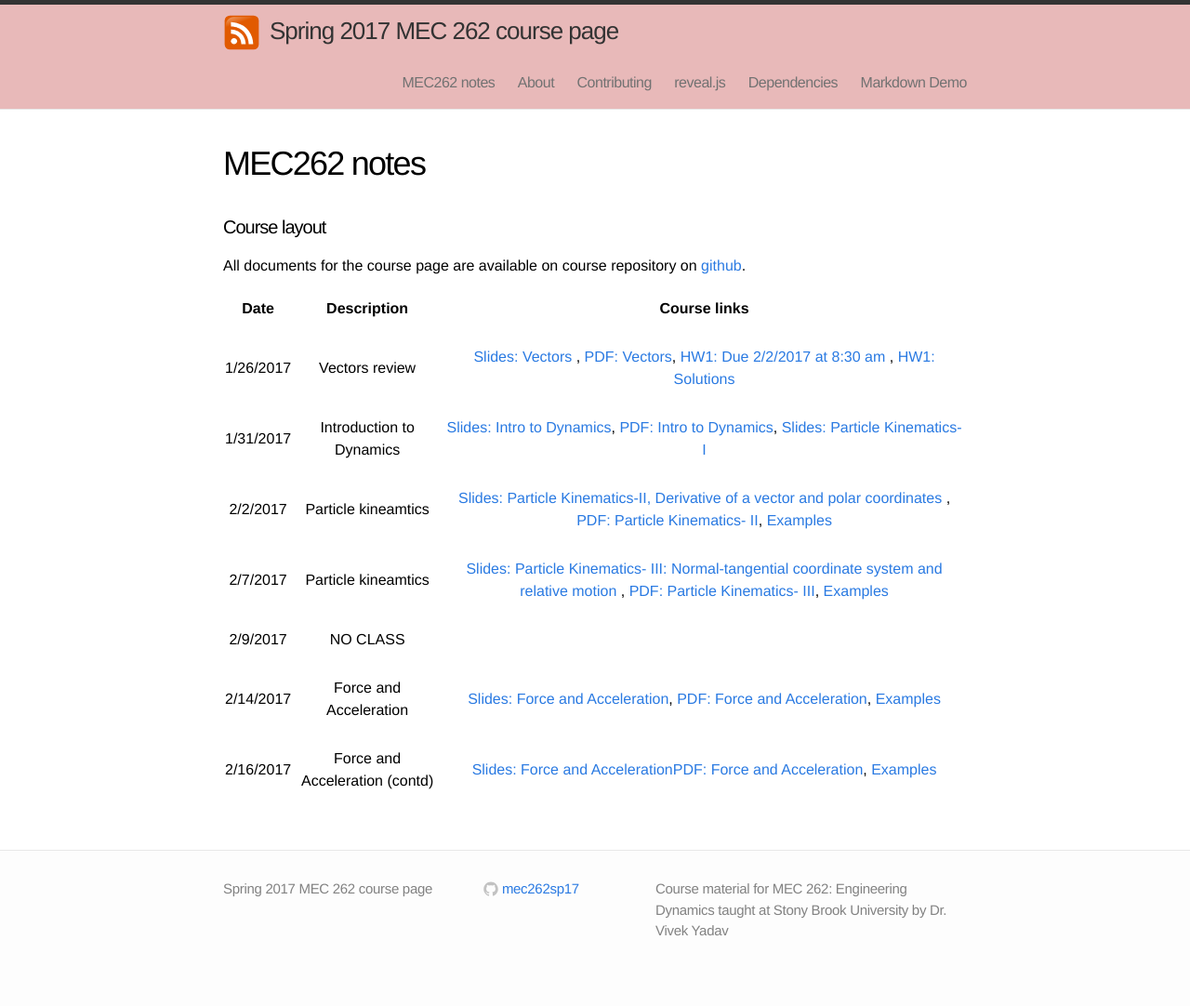
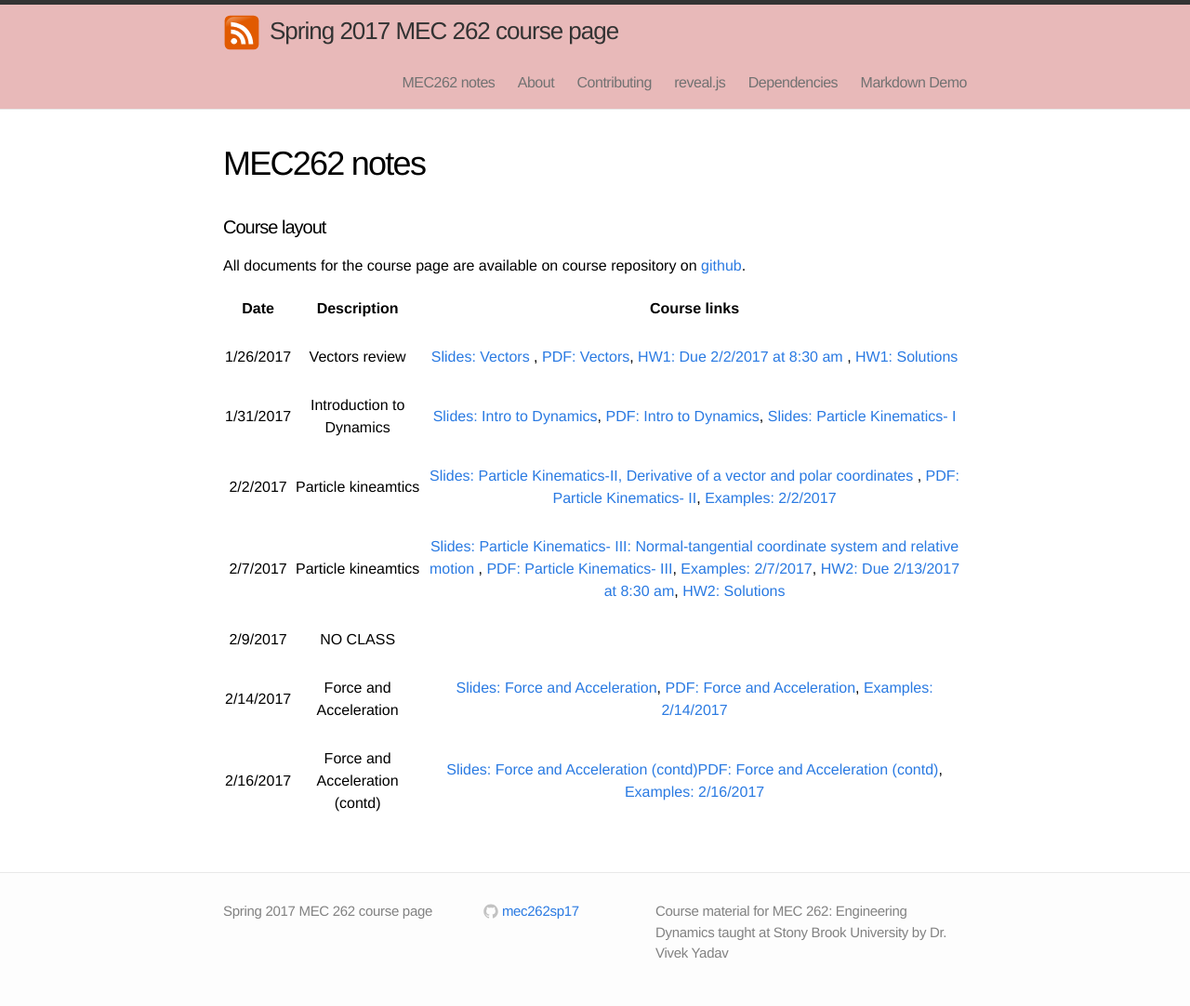
Before and after one commit to mec262sp17/mec262sp17.github.io, a Jekyll site: the page built from Course_materials.md, in a window 1280 px wide. Shown: the whole page at 93% size. Built offline with Jekyll 4.4.1, drawn with Linux system fonts in a browser that asks for light colours; before the commit the page ends 1058 px from its top, so only the background shows below that.

Commit message:
added course page

```diff
--- a/Course_materials.md
+++ b/Course_materials.md
@@ -19,12 +19,12 @@
 | | | |
 |       1/31/2017    |    Introduction to Dynamics |  [Slides: Intro to Dynamics](https://mec262sp17.github.io/Presentations/Ch1_Intro_to_Dynamics.html#/), [PDF: Intro to Dynamics](https://mec262sp17.github.io/Presentations/Ch1_Intro_to_Dynamics.pdf), [Slides: Particle Kinematics- I](https://mec262sp17.github.io/Presentations/Ch2_Particle_Kinematics.html#/)          |
 | | | |
-|       2/2/2017    |    Particle kineamtics |  [Slides: Particle Kinematics-II, Derivative of a vector and polar coordinates](https://mec262sp17.github.io/Presentations/Ch2_Particle_Kinematics_2.html#/)   , [PDF: Particle Kinematics- II](https://mec262sp17.github.io/Presentations/Ch2_Particle_Kinematics_2.pdf), [Examples](https://mec262sp17.github.io/Notes/examples_212017_mec262.pdf)        |
+|       2/2/2017    |    Particle kineamtics |  [Slides: Particle Kinematics-II, Derivative of a vector and polar coordinates](https://mec262sp17.github.io/Presentations/Ch2_Particle_Kinematics_2.html#/)   , [PDF: Particle Kinematics- II](https://mec262sp17.github.io/Presentations/Ch2_Particle_Kinematics_2.pdf), [Examples: 2/2/2017](https://mec262sp17.github.io/Notes/examples_212017_mec262.pdf)        |
 | | | |
-|       2/7/2017    |    Particle kineamtics|  [Slides: Particle Kinematics- III: Normal-tangential coordinate system and relative motion](https://mec262sp17.github.io/Presentations/Ch2_Particle_Kinematics_3.html#/)   , [PDF: Particle Kinematics- III](https://mec262sp17.github.io/Presentations/Ch2_Particle_Kinematics_3.pdf), [Examples](https://mec262sp17.github.io/Notes/examples_252017_mec262.pdf)        |
+|       2/7/2017    |    Particle kineamtics|  [Slides: Particle Kinematics- III: Normal-tangential coordinate system and relative motion](https://mec262sp17.github.io/Presentations/Ch2_Particle_Kinematics_3.html#/)   , [PDF: Particle Kinematics- III](https://mec262sp17.github.io/Presentations/Ch2_Particle_Kinematics_3.pdf), [Examples: 2/7/2017](https://mec262sp17.github.io/Notes/examples_252017_mec262.pdf), [HW2: Due 2/13/2017 at 8:30 am](https://mec262sp17.github.io/Homework2017/HW2_MEC262_Sp17.pdf), [HW2: Solutions](https://mec262sp17.github.io/Homework2017/HW2_MEC262_Ruberic02152017.pdf)       |
 | | | |
 |       2/9/2017    |    NO CLASS |       |
 | | | |
-|       2/14/2017    |    Force and Acceleration | [Slides: Force and Acceleration](https://mec262sp17.github.io/Presentations/Ch3_Force_and_Acceleration.html#/), [PDF: Force and Acceleration](https://mec262sp17.github.io/Presentations/Ch3_Force_and_Acceleration.pdf), [Examples](https://mec262sp17.github.io/Notes/examples_2142017_mec262.pdf)       |
+|       2/14/2017    |    Force and Acceleration | [Slides: Force and Acceleration](https://mec262sp17.github.io/Presentations/Ch3_Force_and_Acceleration.html#/), [PDF: Force and Acceleration](https://mec262sp17.github.io/Presentations/Ch3_Force_and_Acceleration.pdf), [Examples: 2/14/2017](https://mec262sp17.github.io/Notes/examples_2142017_mec262.pdf)       |
 | | | |
-|       2/16/2017    |    Force and Acceleration (contd) | [Slides: Force and Acceleration](https://mec262sp17.github.io/Presentations/Ch3_Force_and_Acceleration.html#/)[PDF: Force and Acceleration](https://mec262sp17.github.io/Presentations/Ch3_Force_and_Acceleration.pdf), [Examples](https://mec262sp17.github.io/Notes/examples_2162017_mec262.pdf)             |
+|       2/16/2017    |    Force and Acceleration (contd) | [Slides: Force and Acceleration  (contd)](https://mec262sp17.github.io/Presentations/Ch3_Force_and_Acceleration.html#/)[PDF: Force and Acceleration  (contd)](https://mec262sp17.github.io/Presentations/Ch3_Force_and_Acceleration.pdf), [Examples: 2/16/2017](https://mec262sp17.github.io/Notes/examples_2162017_mec262.pdf)             |
```
